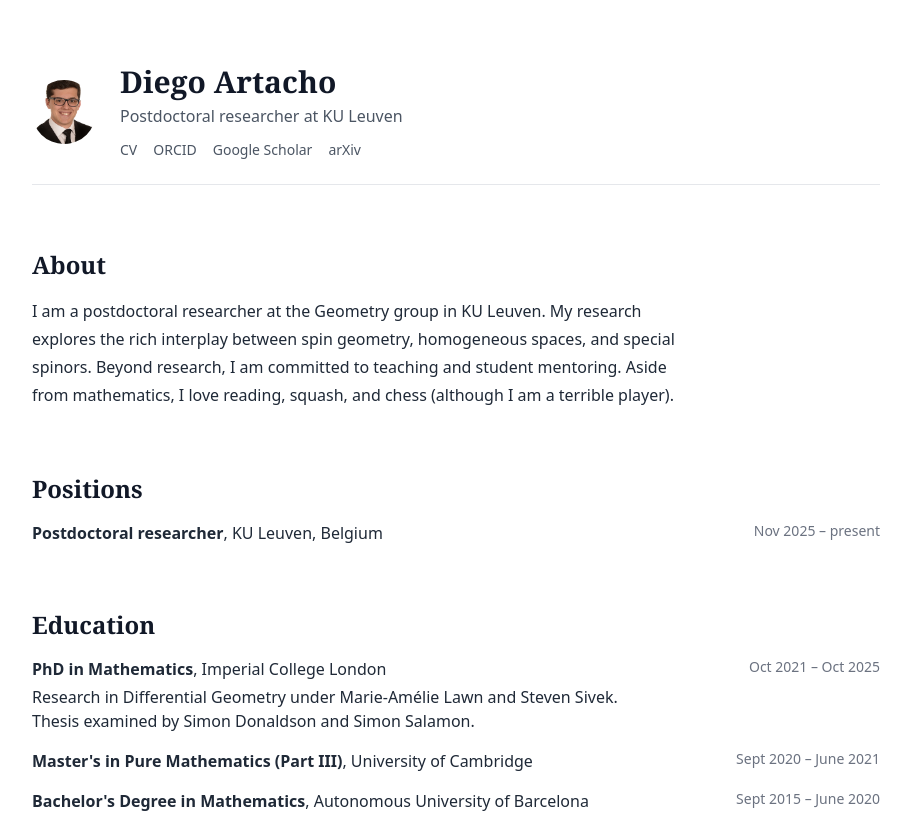
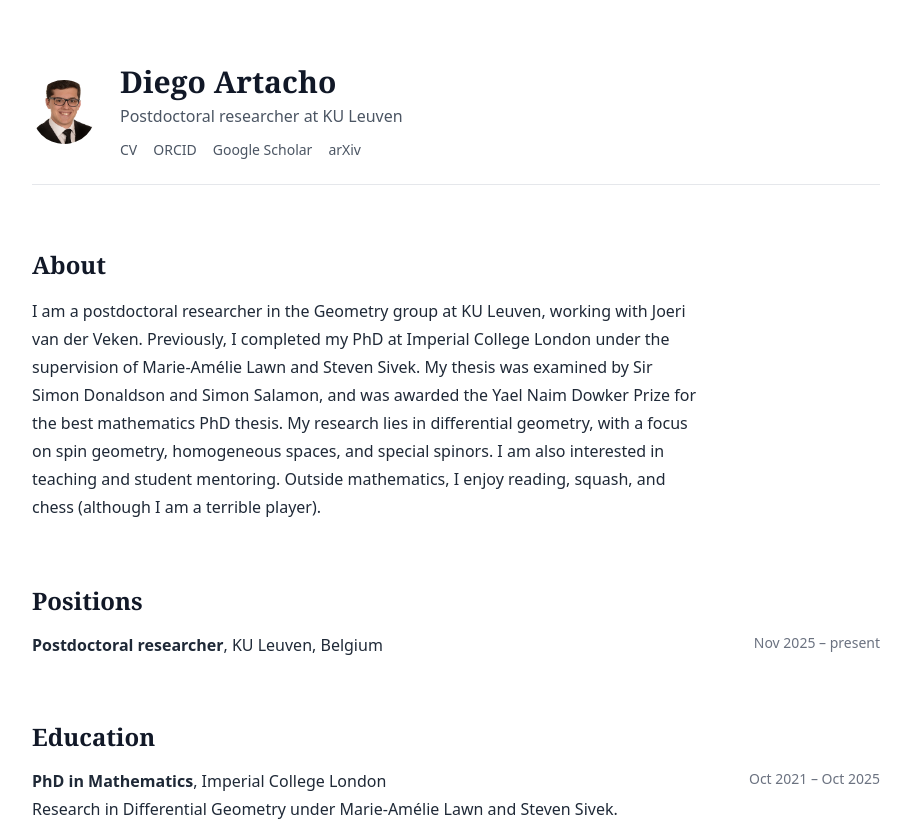
Before and after one commit to diegoartacho/diegoartacho, a Next.js app: page / in a window 1280 px wide. Shown: the top 821 px of the page, without its empty margins (184-1095 px from the left). Built offline with nearby package versions, Linux system fonts and the light colour scheme.

Commit message:
updated bio

```diff
--- a/app/page.jsx
+++ b/app/page.jsx
@@ -5,7 +5,13 @@ export default function Home() {
       <section>
         <h2 className="text-2xl font-serif font-semibold mb-4">About</h2>
         <p className="leading-7 text-gray-800 max-w-2xl">
-          I am a postdoctoral researcher at the Geometry group in KU Leuven. My research explores the rich interplay between spin geometry, homogeneous spaces, and special spinors. Beyond research, I am committed to teaching and student mentoring. Aside from mathematics, I love reading, squash, and chess (although I am a terrible player).
+          I am a postdoctoral researcher in the Geometry group at KU Leuven, working with Joeri van der Veken.
+
+          Previously, I completed my PhD at Imperial College London under the supervision of Marie-Amélie Lawn and Steven Sivek. My thesis was examined by Sir Simon Donaldson and Simon Salamon, and was awarded the Yael Naim Dowker Prize for the best mathematics PhD thesis.
+
+          My research lies in differential geometry, with a focus on spin geometry, homogeneous spaces, and special spinors. I am also interested in teaching and student mentoring.
+
+          Outside mathematics, I enjoy reading, squash, and chess (although I am a terrible player).
         </p>
       </section>
 
```
